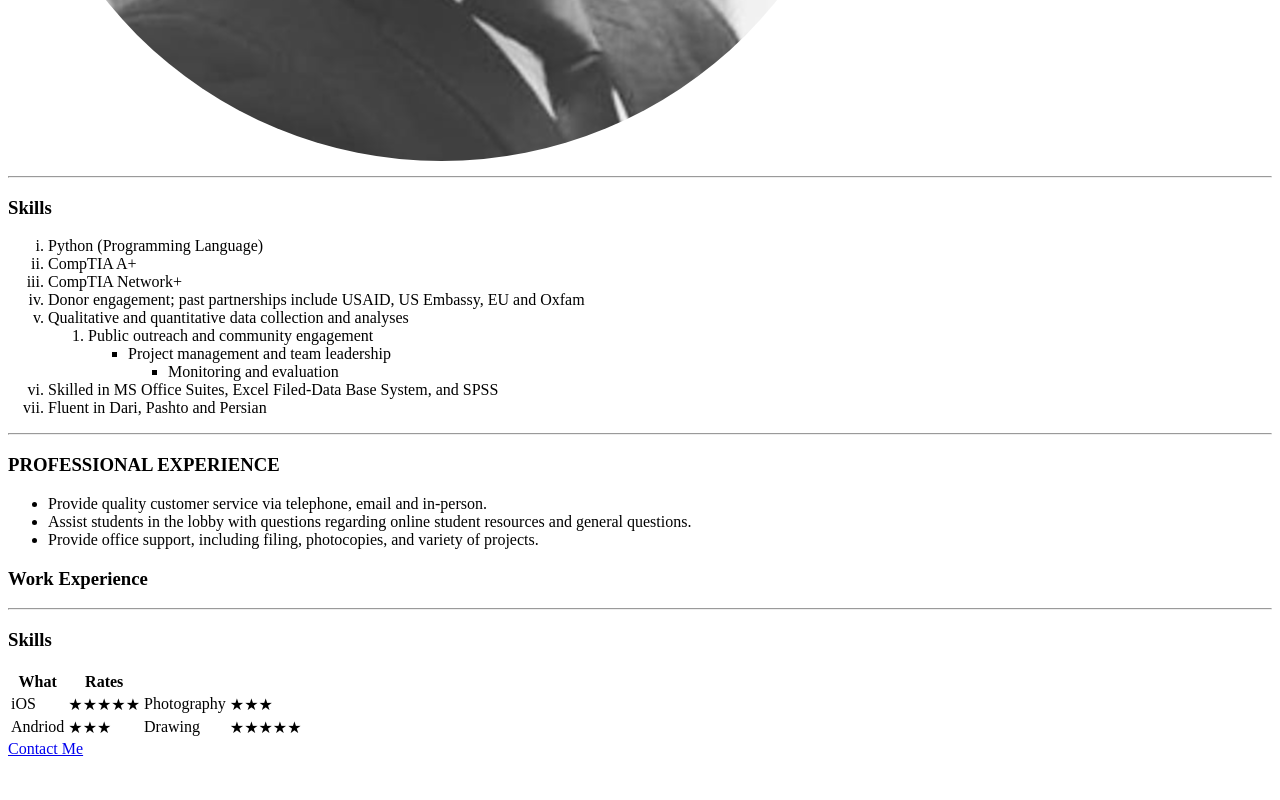
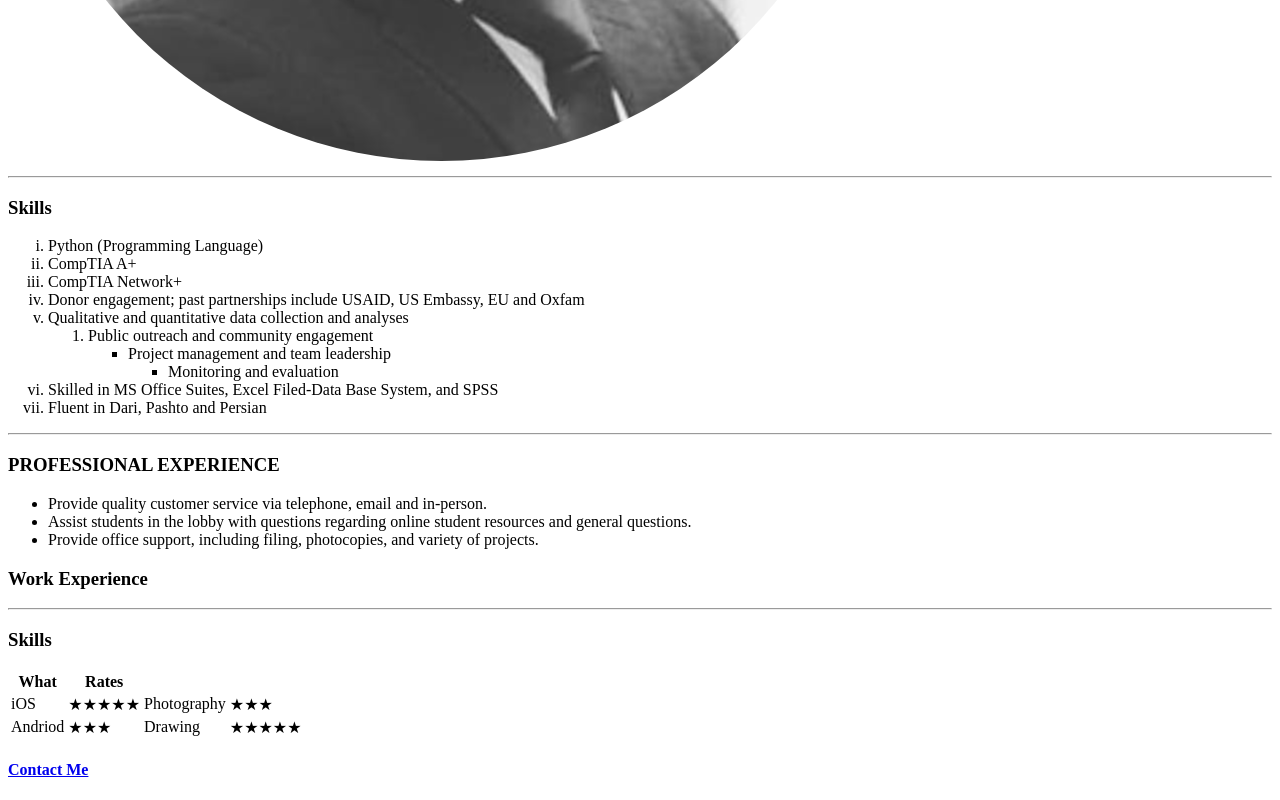
Before and after one commit to Tamim-shamal/Resume, a plain HTML site: page index.html in a window 1280 px wide. Shown: the part 711-1511 px from the top of the page. Before the commit the page ends 1477 px from the top, so only its background shows below. Drawn offline with Linux system fonts and the light colour scheme.

Commit message:
Update index.html

```diff
--- a/index.html
+++ b/index.html
@@ -67,7 +67,7 @@
         </tr>
       </head>
     </table>
-   <a href="contactMe.html">Contact Me</a>
+  <h4> <a href="contactMe.html">Contact Me</a></h4>
 </body>
 
 </html>
```
